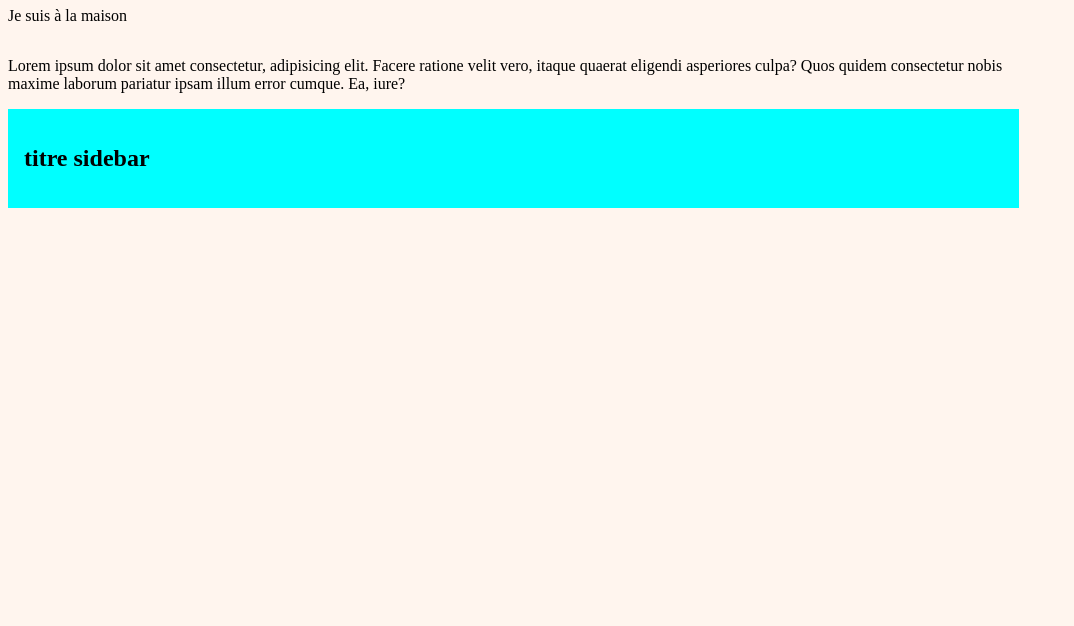
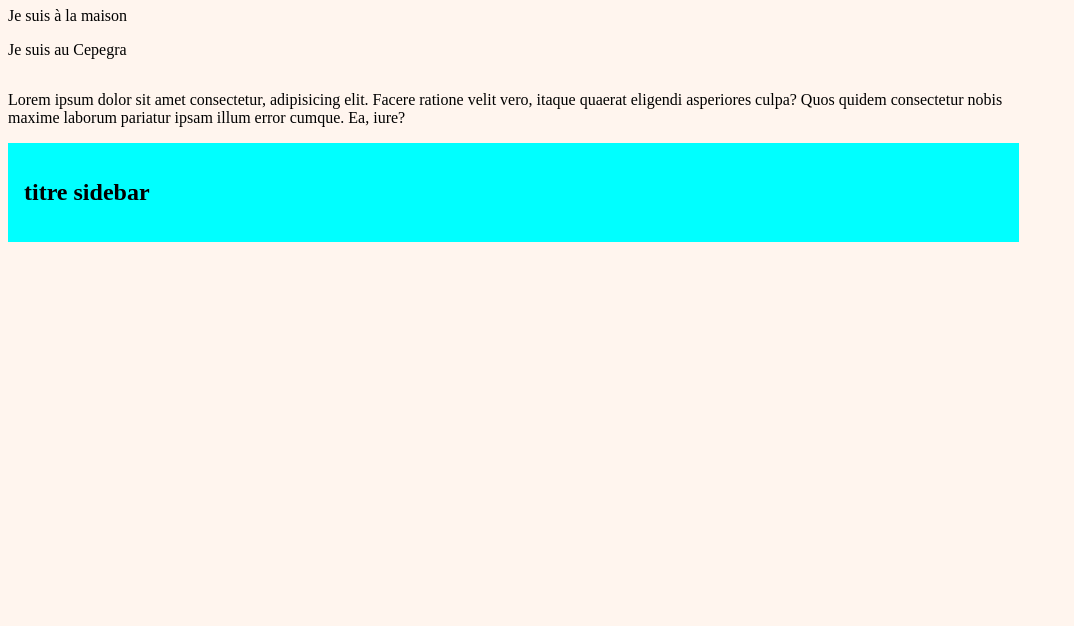
Before and after one commit to godartcedric/inrgwi31, a plain HTML site: page index.html in a window 1280 px wide. Shown: the part 174-800 px from the top of the page, without its empty margins (0-1074 px from the left). Drawn offline with Linux system fonts and the light colour scheme.

Commit message:
add p cepegra

```diff
--- a/index.html
+++ b/index.html
@@ -16,6 +16,7 @@
     <div class="page">
 <h1> Titre</h1>
 <p>Je suis à la maison</p>
+<p>Je suis au Cepegra</p>
 <div class="content">
   <div class="main">
     <p>Lorem ipsum dolor sit amet consectetur, adipisicing elit. Facere ratione velit vero, itaque quaerat eligendi asperiores culpa? Quos quidem consectetur nobis maxime laborum pariatur ipsam illum error cumque. Ea, iure?</p>
```
